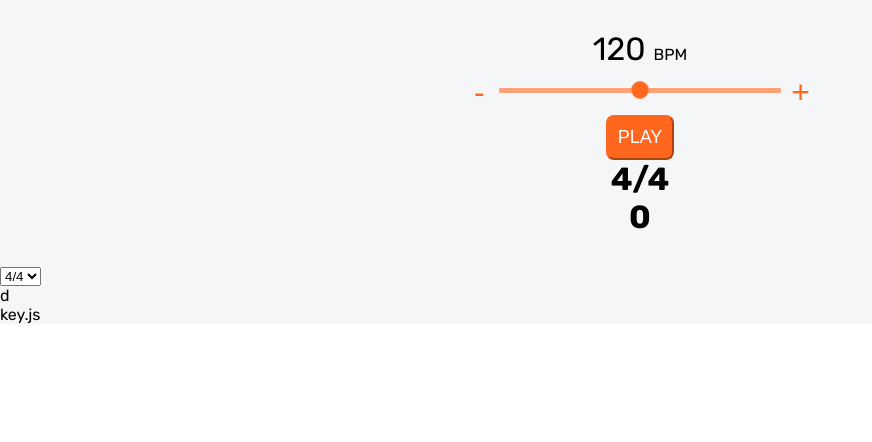
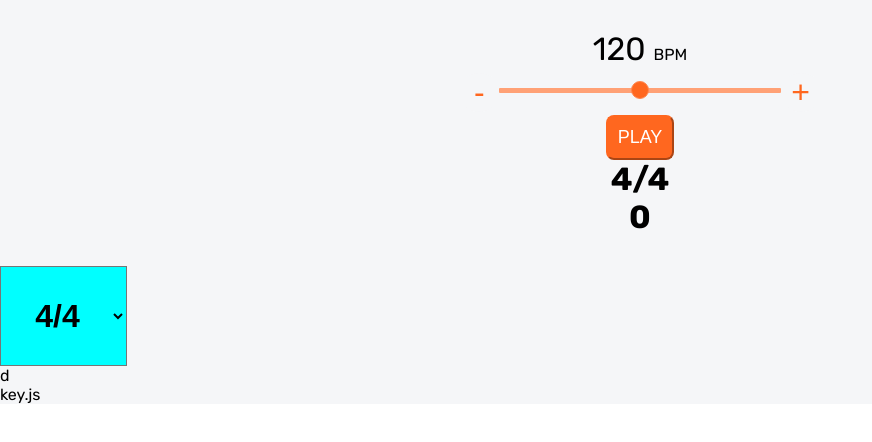
Before and after one commit to MichaelAbe/flowy, a React (Create React App) app: page / in a window 1280 px wide. Shown: the top 442 px of the page, without its empty margins (0-872 px from the left). Built offline with nearby package versions, Linux system fonts and the light colour scheme; a web font is replaced by a local one.

Commit message:
minor style changes

```diff
--- a/src/App.css
+++ b/src/App.css
@@ -156,3 +156,13 @@ input[type=range]:focus::-ms-fill-lower {
 input[type=range]:focus::-ms-fill-upper {
   background:  #ff671f;
 }
+
+.time {
+  background-color: aqua;
+  text-align: center;
+  max-width: 375px;
+  margin: 0 auto;
+  padding: 30px;
+  font-size: xx-large;
+  font-weight: 600;
+}
--- a/src/Components/Dropdown.js
+++ b/src/Components/Dropdown.js
@@ -3,10 +3,13 @@ import React from "react";
 export default function Dropdown() {
   return (
     <div>
-      <select name="selectList" id="selectList">
-          <option value="option 1">4/4</option> {" "}
-        <option value="option 2">6/8</option>
+        <span>
+      <select name="selectList" id="selectList" className="time">
+          <option value="4">4/4</option> {" "}
+        <option value="6">6/8</option>
       </select>
+
+        </span>
     </div>
   );
 }
--- a/src/Components/Metronome.js
+++ b/src/Components/Metronome.js
@@ -65,7 +65,6 @@ export default function Metronome() {
      playClickBase()
    }
      setBeat(beat + 1)
-  //  console.log(beat)
   }
 
 
--- a/src/Components/Time.js
+++ b/src/Components/Time.js
@@ -4,7 +4,10 @@ import Dropdown from './Dropdown'
 export default function Time() {
     return (
         <div>
+            <span>
             <Dropdown/>
+
+            </span>
             d
         </div>
     )
```
